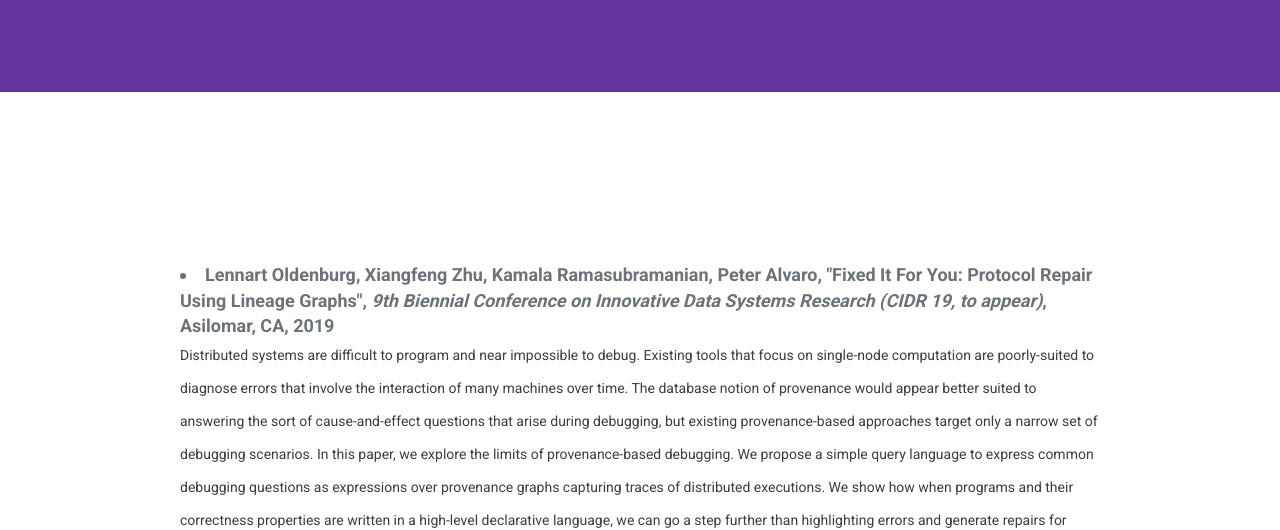
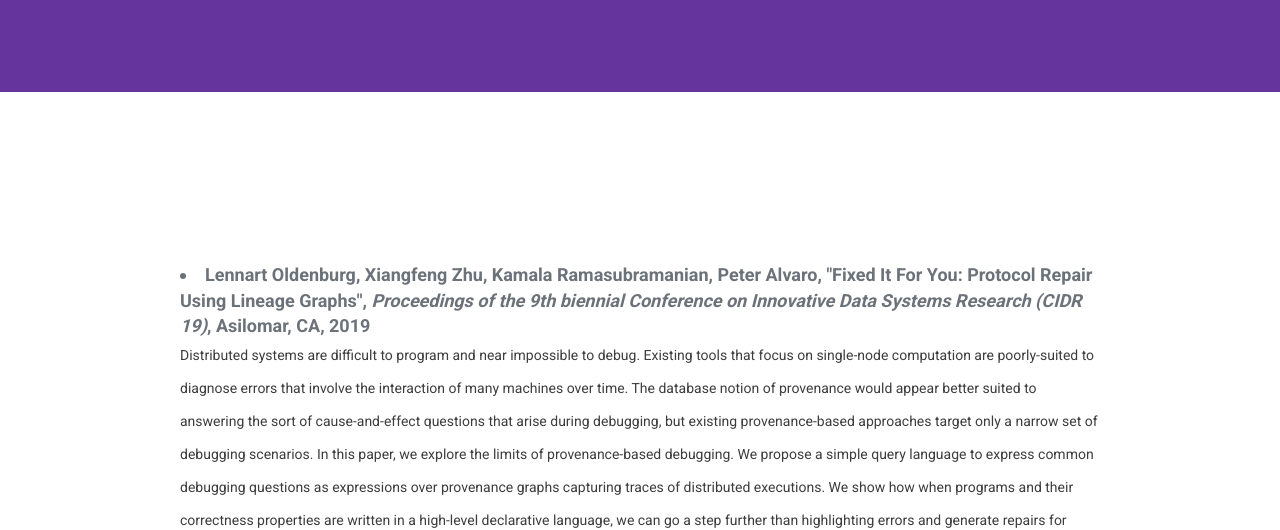
Before and after one commit to Romero027/Romero027.github.io, a plain HTML site: page pub.html in a window 1280 px wide. Shown: the part 272-802 px from the top of the page. Drawn offline with nearby package versions, Linux system fonts and the light colour scheme.

Commit message:
update publication.html

```diff
--- a/pub.html
+++ b/pub.html
@@ -60,7 +60,7 @@
     <li style="font-weight: bold;font-size: 18px;">
       Lennart Oldenburg, Xiangfeng Zhu, Kamala Ramasubramanian, Peter Alvaro,  "Fixed It For You: Protocol Repair Using Lineage Graphs",
       <cite>
-        9th Biennial Conference on Innovative Data Systems Research (CIDR 19, to appear)</cite>,
+        Proceedings of the 9th biennial Conference on Innovative Data Systems Research (CIDR 19)</cite>,
         Asilomar, CA, 2019
     </li>
     <p  style="font-size: 14px;">
```
